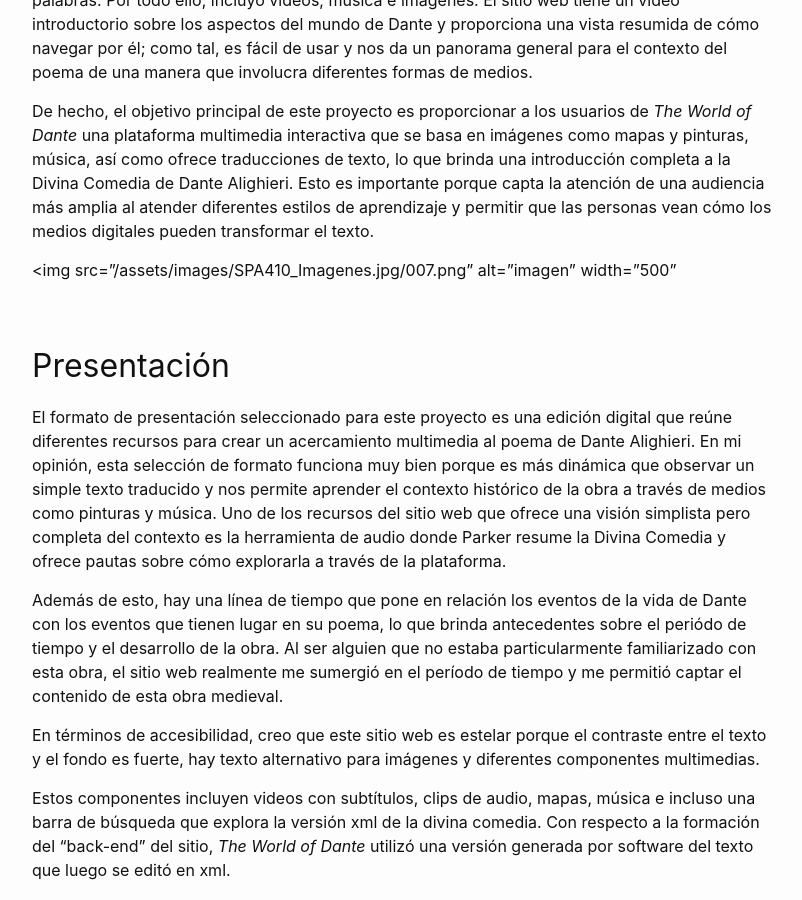
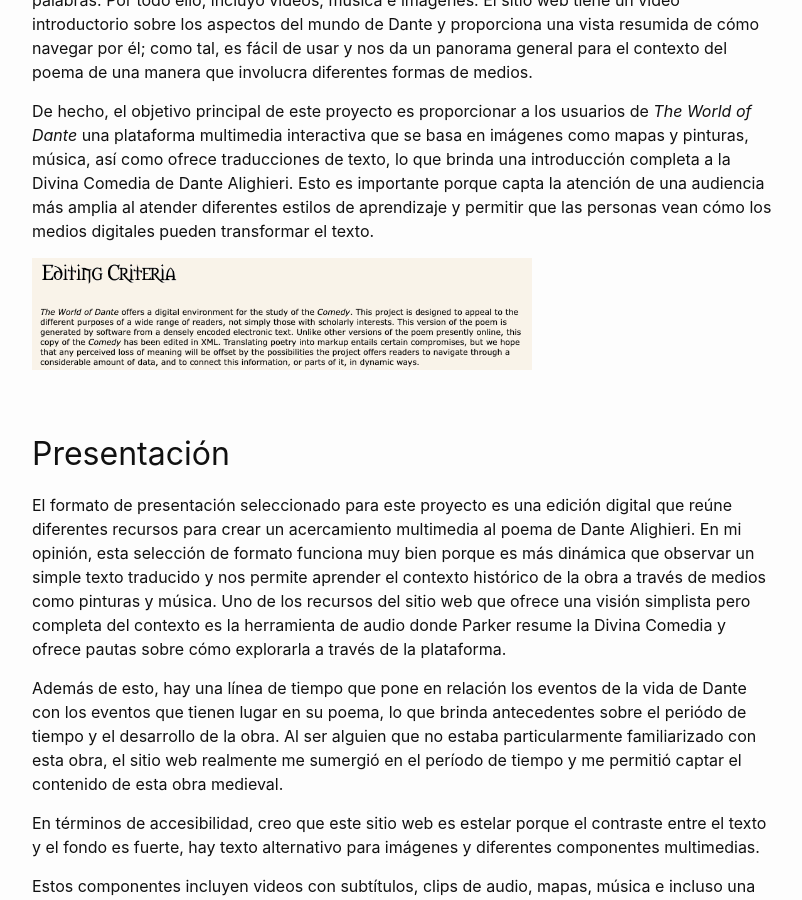
Before and after one commit to miladvh/miladvh.github.io, a Jekyll site: the page built from _posts/2021-10-04-edición-digital.md, in a window 1280 px wide and 900 px high, scrolled down 1572 px. Shown: the whole window, without its empty margins (238-1040 px from the left). Built offline with Jekyll 4.4.1, drawn with Linux system fonts in a browser that asks for light colours.

Commit message:
Update 2021-10-04-edición-digital.md

```diff
--- a/_posts/2021-10-04-edición-digital.md
+++ b/_posts/2021-10-04-edición-digital.md
@@ -21,7 +21,7 @@ La audiencia a la que va destinada este proyecto incluye no solo académicos, si
 
 De hecho, el objetivo principal de este proyecto es proporcionar a los usuarios de *The World of Dante* una plataforma multimedia interactiva que se basa en imágenes como mapas y pinturas, música, así como ofrece traducciones de texto, lo que brinda una introducción completa a la Divina Comedia de Dante Alighieri. Esto es importante porque capta la atención de una audiencia más amplia al atender diferentes estilos de aprendizaje y permitir que las personas vean cómo los medios digitales pueden transformar el texto.
 
-<img src="/assets/images/SPA410_Imagenes.jpg/007.png" alt="imagen" width="500"
+<img src="/assets/images/SPA410_Imagenes.jpg/007.png" alt="imagen" width="500">
 
 ## Presentación
 
```
